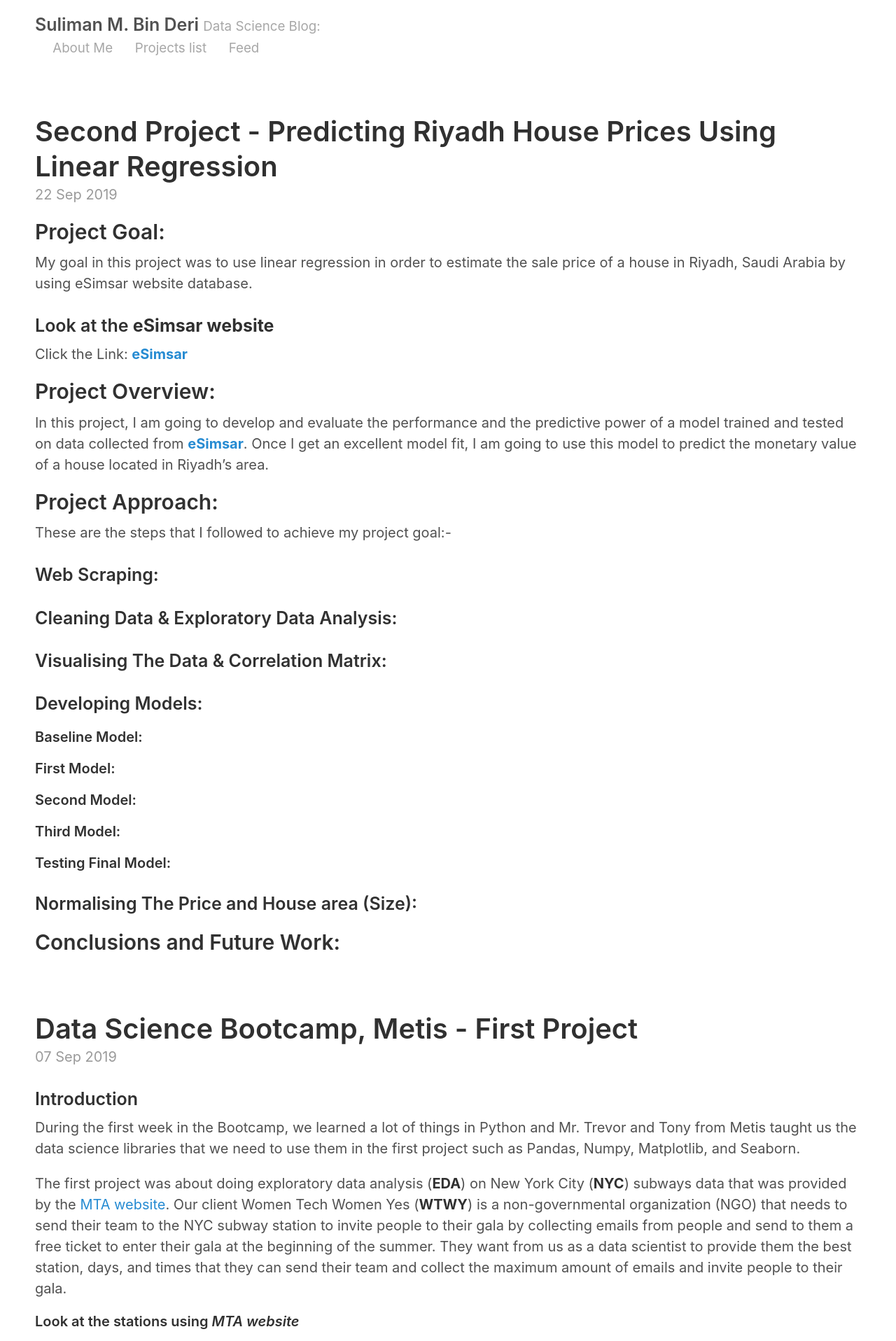
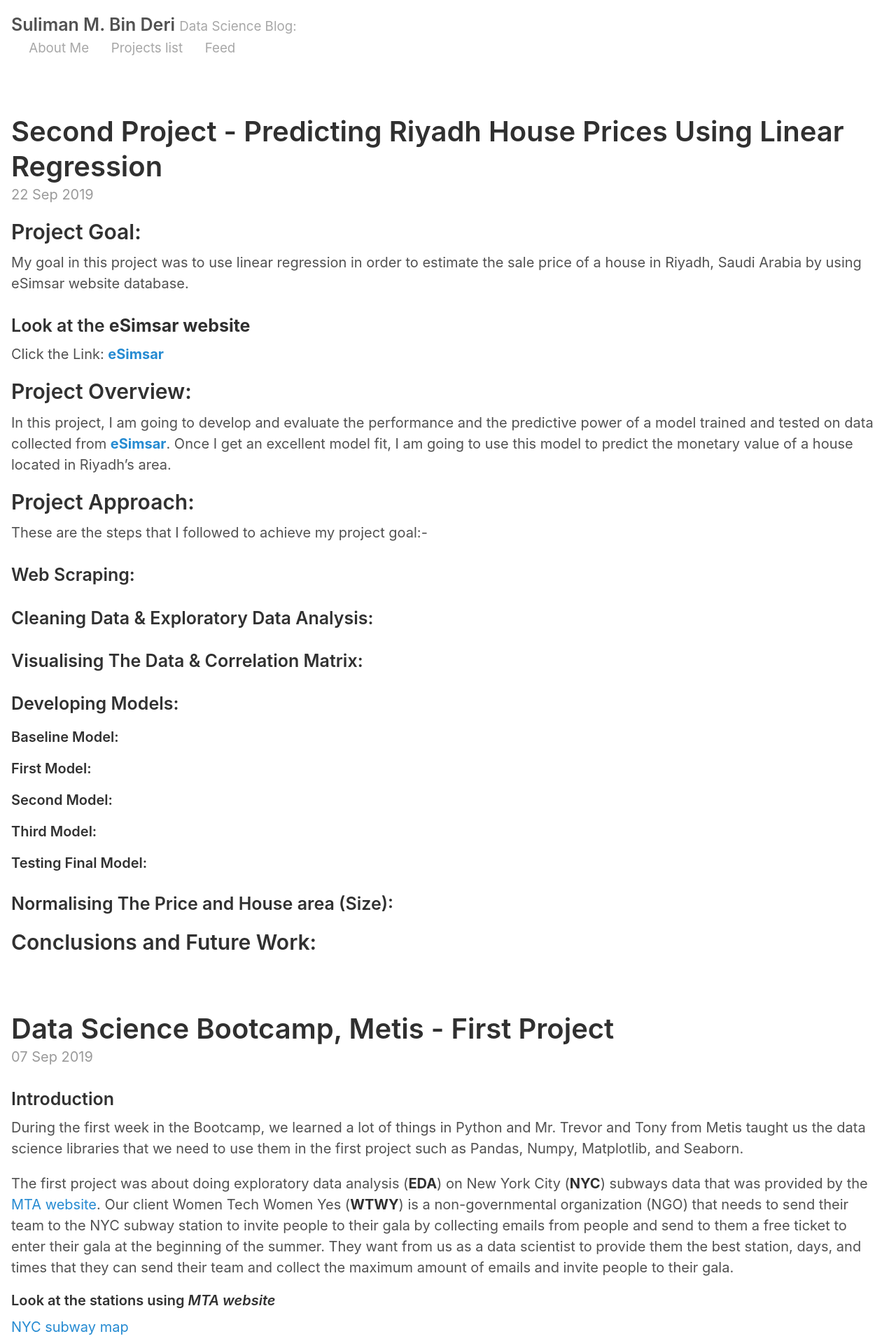
Before and after one commit to SulimanMD/SulimanMD.github.io, a Jekyll site: the page built from index.html, in a window 1280 px wide. Shown: the top 1916 px of the page at 70% size. Built offline with Jekyll 4.4.1, drawn with Linux system fonts in a browser that asks for light colours; the list of posts is cut into pages by our own code.

Commit message:
Commit number 17

```diff
--- a/_sass/_layout.scss
+++ b/_sass/_layout.scss
@@ -4,10 +4,10 @@
 
 .container {
   max-width: auto;
-  padding-left:  1.5rem;
-  padding-right: 1.5rem;
-  margin-left:  1rem;
-  margin-right: 1rem;
+  padding-left:  0.8rem;
+  padding-right: 0.8rem;
+  margin-left:  auto;
+  margin-right: auto;
 }
 
 footer {
```
